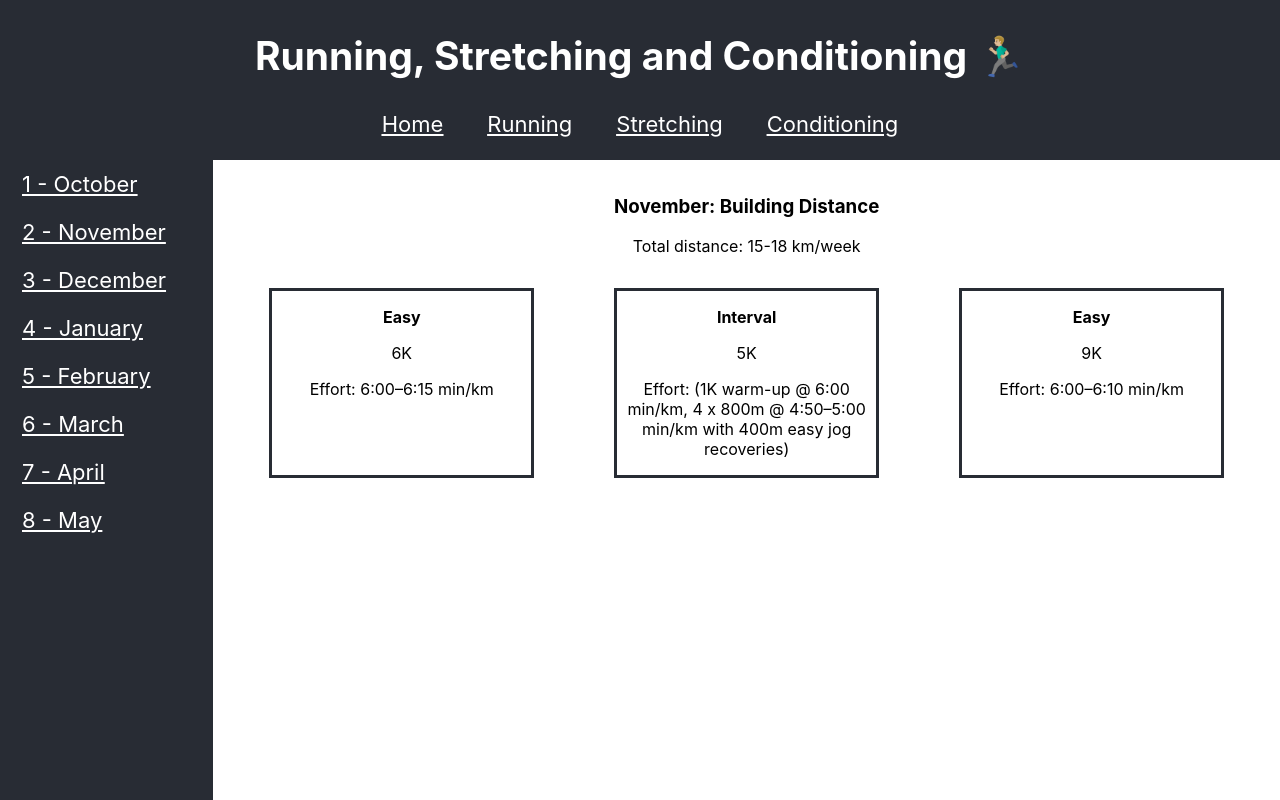
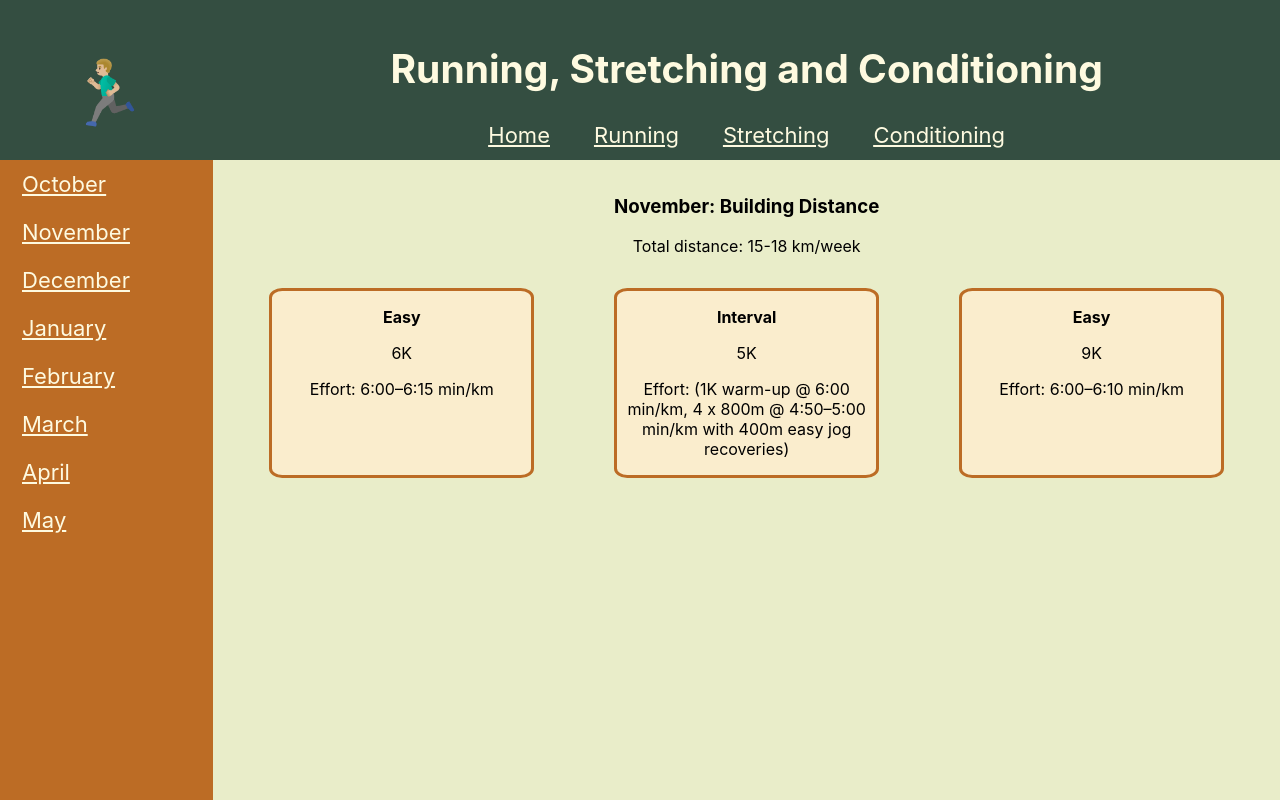
Before and after one commit to Albadylic/run-gregor-run, a React (Create React App) app: page /running in a window 1280 px wide. Built offline with nearby package versions, Linux system fonts and the light colour scheme.

Commit message:
Overhaul UI

```diff
--- a/src/App.css
+++ b/src/App.css
@@ -1,15 +1,45 @@
+:root {
+  --grey-100: #dad7cd;
+  --beige-light: #fefae0;
+  --beige-dark: #faedcd;
+  --orange-light: #dda15e;
+  --organge-med: #d4a373;
+  --orange-dark: #bc6c25;
+  --green-100: #e9edc9;
+  --green-200: #ccd5ae;
+  --green-400: #a3b18a;
+  --green-500: #606c38;
+  --green-600: #588157;
+  --green-800: #3a5a40;
+  --green-900: #344e41;
+  --green-950: #283618;
+}
+
 .Header {
-  background-color: #282c34;
+  background-color: var(--green-900);
+  display: grid;
+  grid-template-columns: 1fr 5fr;
+  height: 20vh;
+}
+
+.Header_logo > h2 {
+  display: flex;
+  flex-direction: column;
+  align-items: center;
+  justify-content: center;
+  font-size: 4rem;
+}
+
+.Header_title {
   display: flex;
   flex-direction: column;
   align-items: center;
   justify-content: center;
   font-size: calc(10px + 2vmin);
-  color: white;
-  height: 20vh;
+  color: var(--beige-light);
 }
 
-.Header > h2 {
+.Header_title > h2 {
   margin: 0.5em 0;
 }
 
@@ -18,9 +48,17 @@
   grid-template-columns: 1fr 5fr;
 }
 
+.Navigation {
+  width: 100%;
+}
+
 .Navigation > ul {
   display: flex;
   justify-content: center;
+}
+
+.Sidebar {
+  background-color: var(--orange-dark);
 }
 
 .Sidebar > ul {
@@ -30,13 +68,12 @@
 nav > ul {
   margin: 0;
   list-style-type: none;
-  background-color: #282c34;
   padding: 0;
 }
 
 nav > ul > li {
   padding: 0.5em 1em;
-  color: white;
+  color: var(--beige-light);
   font-size: calc(10px + 1.5vmin);
   text-decoration: underline;
   cursor: pointer;
@@ -47,8 +84,9 @@ nav > ul > li > a {
 }
 
 .page_body {
-  margin: 1em;
+  padding: 1em;
   text-align: center;
+  background-color: var(--green-100);
 }
 
 .runs_container,
@@ -62,8 +100,10 @@ nav > ul > li > a {
 
 .runs_container > div,
 .conditioning_exercise_container > div {
-  border: solid 0.2em #282c34;
+  border: solid 0.2em var(--orange-dark);
+  border-radius: 5%;
   text-wrap: wrap;
   width: 25%;
   margin: 1em;
+  background-color: var(--beige-dark);
 }
--- a/src/components/Header.jsx
+++ b/src/components/Header.jsx
@@ -3,8 +3,13 @@ import Nav from "./Nav";
 export default function Header() {
   return (
     <header className="Header">
-      <h2>Running, Stretching and Conditioning 🏃🏼‍♂️</h2>
-      <Nav />
+      <div className="Header_logo">
+        <h2>🏃🏼‍♂️</h2>
+      </div>
+      <div className="Header_title">
+        <h2>Running, Stretching and Conditioning </h2>
+        <Nav />
+      </div>
     </header>
   );
 }
--- a/src/components/Running.jsx
+++ b/src/components/Running.jsx
@@ -31,14 +31,14 @@ export default function Running() {
     <div div className="page_container">
       <nav className="Sidebar">
         <ul>
-          <li onClick={() => setChosenMonth(months[0])}>1 - October</li>
-          <li onClick={() => setChosenMonth(months[1])}>2 - November</li>
-          <li onClick={() => setChosenMonth(months[2])}>3 - December</li>
-          <li onClick={() => setChosenMonth(months[3])}>4 - January</li>
-          <li onClick={() => setChosenMonth(months[4])}>5 - February</li>
-          <li onClick={() => setChosenMonth(months[5])}>6 - March</li>
-          <li onClick={() => setChosenMonth(months[6])}>7 - April</li>
-          <li onClick={() => setChosenMonth(months[7])}>8 - May</li>
+          <li onClick={() => setChosenMonth(months[0])}>October</li>
+          <li onClick={() => setChosenMonth(months[1])}>November</li>
+          <li onClick={() => setChosenMonth(months[2])}>December</li>
+          <li onClick={() => setChosenMonth(months[3])}>January</li>
+          <li onClick={() => setChosenMonth(months[4])}>February</li>
+          <li onClick={() => setChosenMonth(months[5])}>March</li>
+          <li onClick={() => setChosenMonth(months[6])}>April</li>
+          <li onClick={() => setChosenMonth(months[7])}>May</li>
         </ul>
       </nav>
       <div className="page_body">
```
